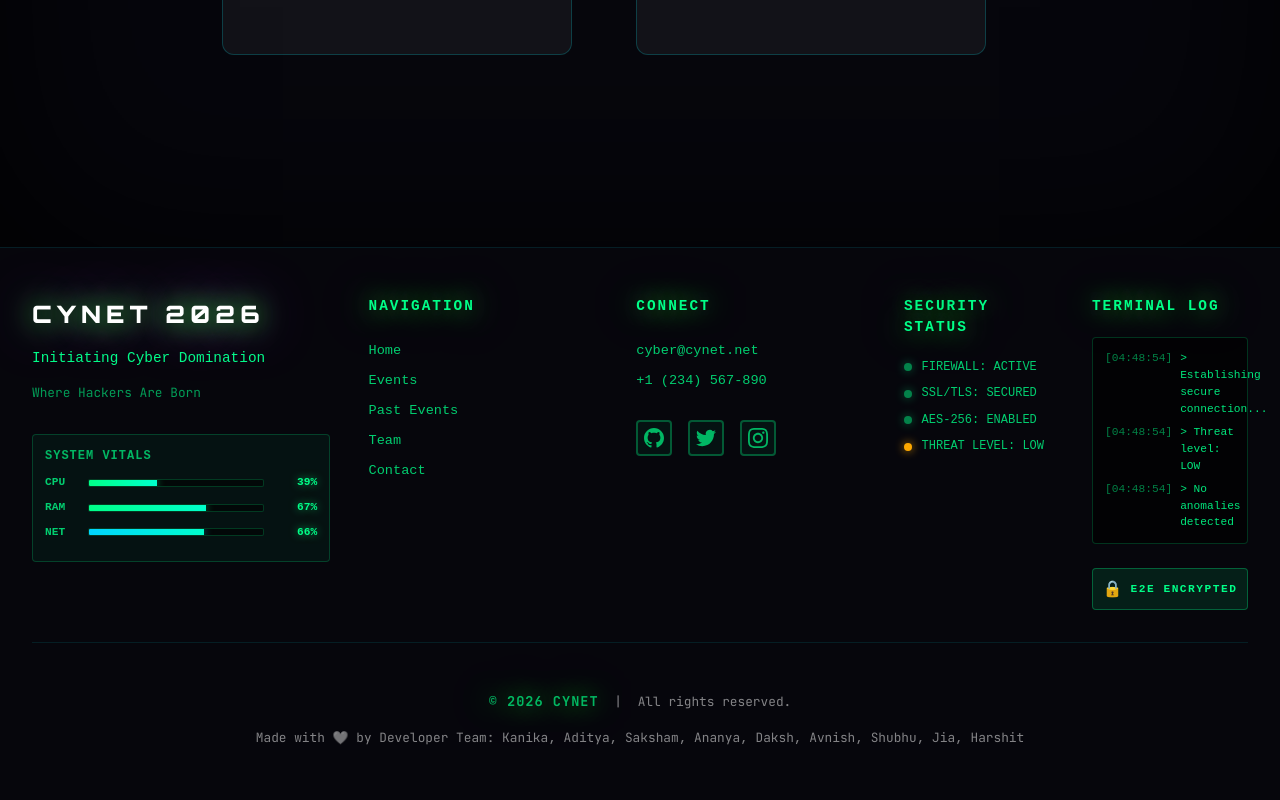
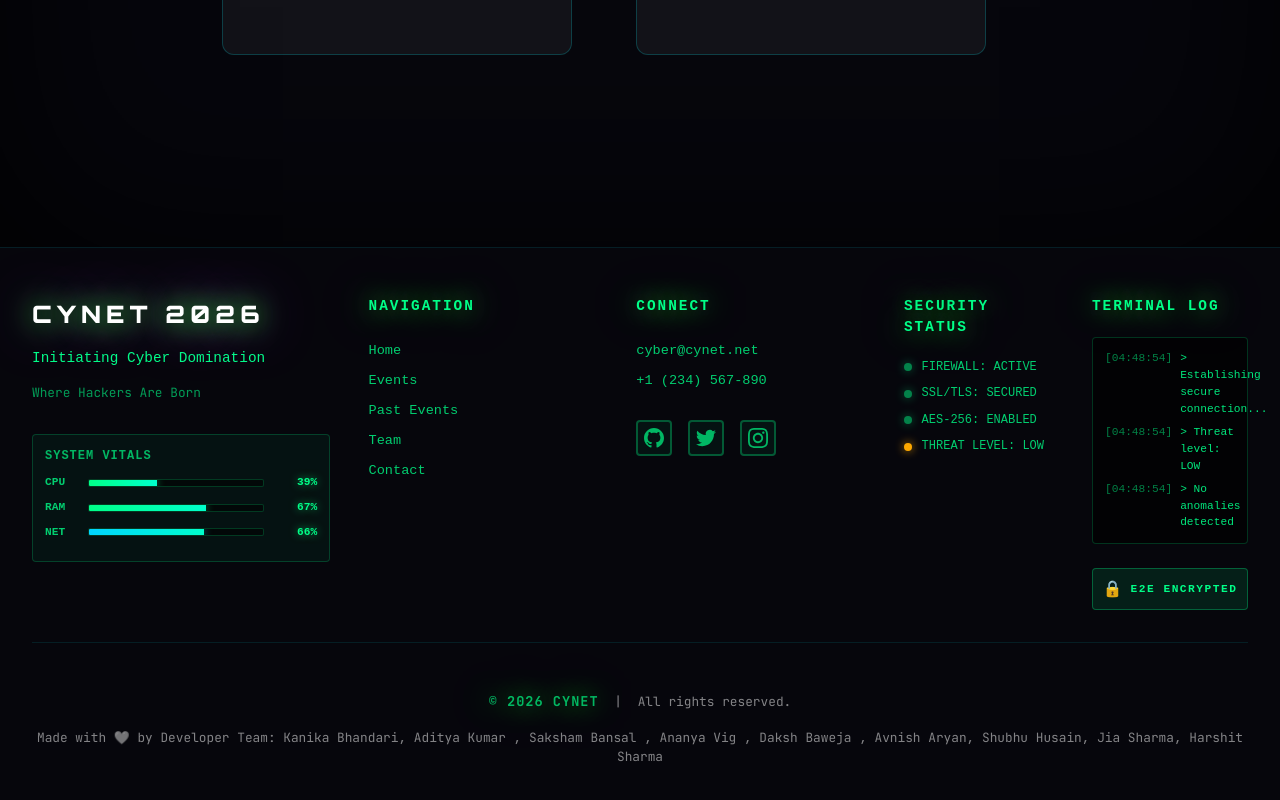
Before and after one commit to saksham4455/CM, a React (Vite) app in the folder frontend/: page / in a window 1280 px wide. Shown: the part 8212-9012 px from the top of the page. Built offline with nearby package versions, Linux system fonts and the light colour scheme; a web font is replaced by a local one.

Commit message:
Update Footer.jsx

```diff
--- a/frontend/src/components/Footer.jsx
+++ b/frontend/src/components/Footer.jsx
@@ -179,7 +179,7 @@ function Footer() {
             <span className="footer-rights">All rights reserved.</span>
           </div>
           <div className="footer-bottom-team">
-            <span className="footer-team">Made with 🤍 by Developer Team: Kanika, Aditya, Saksham, Ananya, Daksh, Avnish, Shubhu, Jia, Harshit</span>
+            <span className="footer-team">Made with 🤍 by Developer Team: Kanika Bhandari, Aditya Kumar , Saksham Bansal , Ananya Vig , Daksh Baweja , Avnish Aryan, Shubhu Husain, Jia Sharma, Harshit Sharma </span>
           </div>
         </div>
       </div>
```
